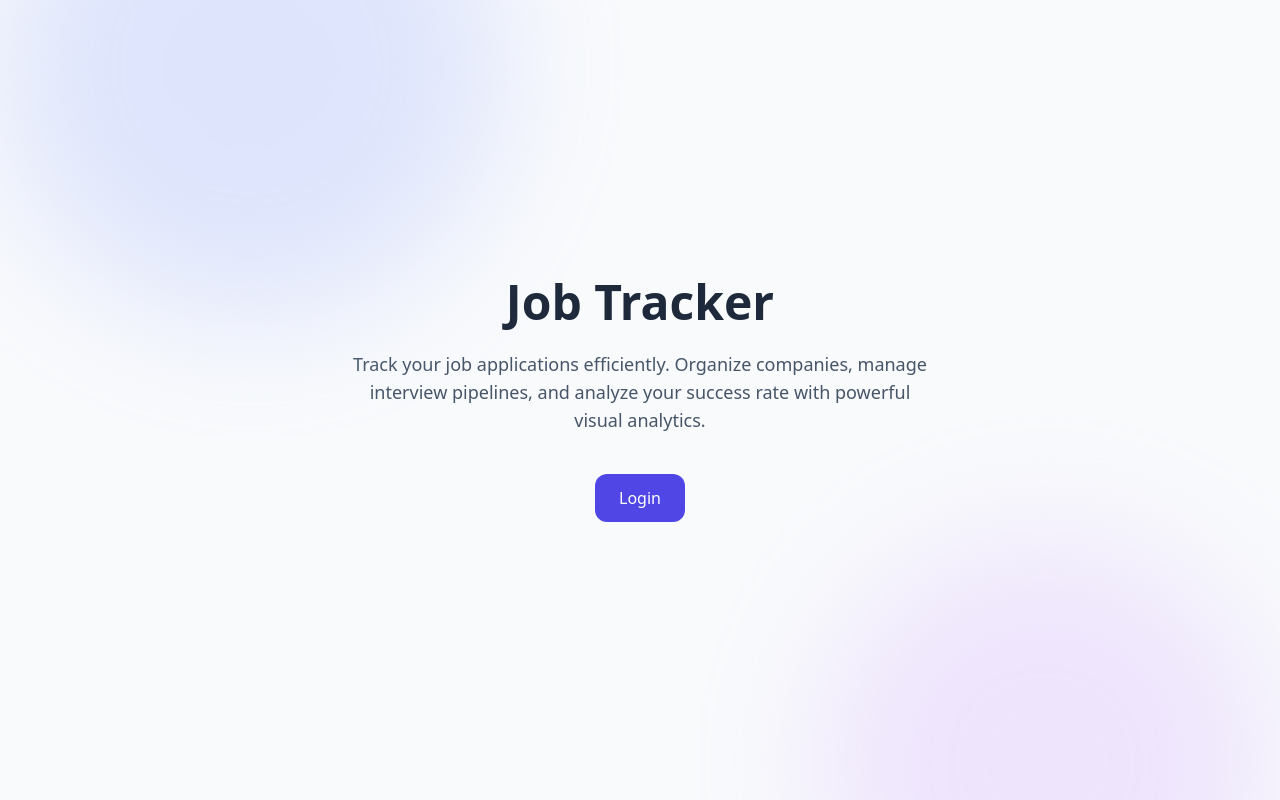
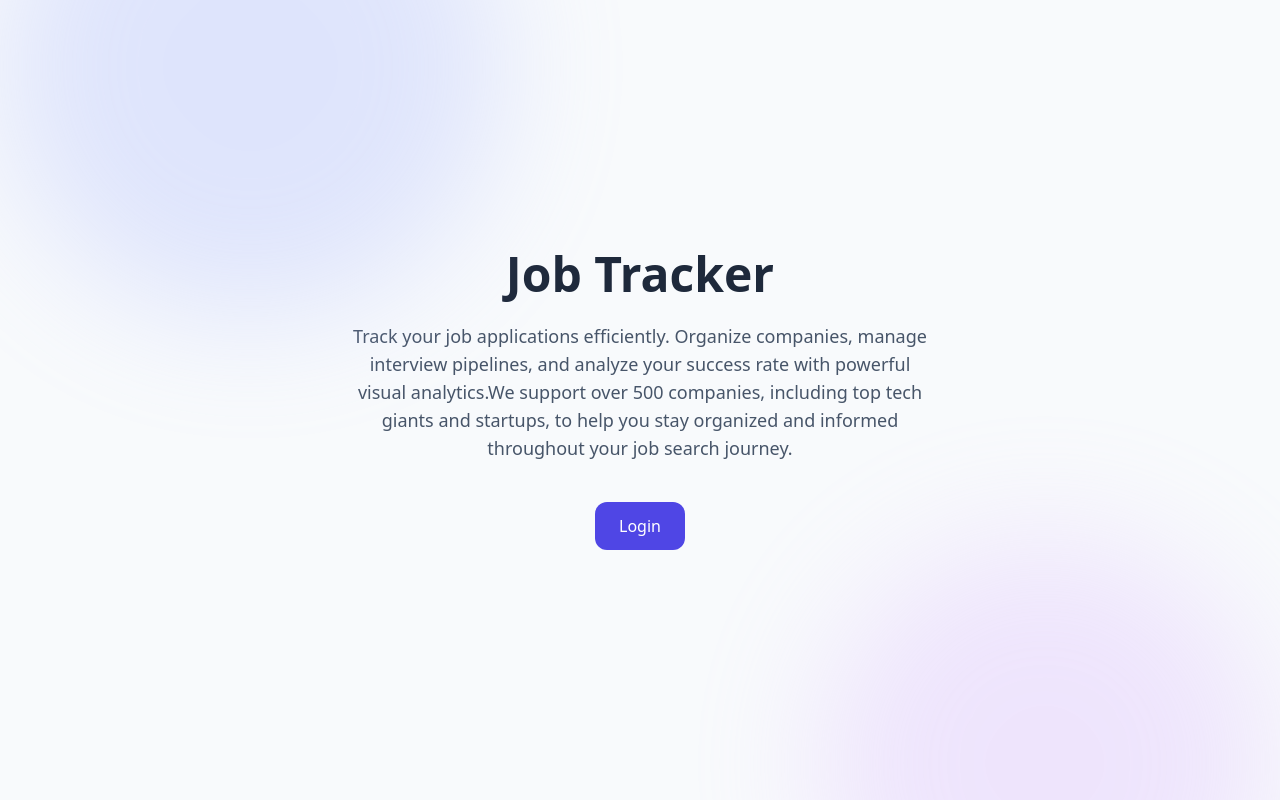
Before and after one commit to Bharath-342/Job-Tracker, a React (Vite) app: page / in a window 1280 px wide. Built offline with nearby package versions, Linux system fonts and the light colour scheme.

Commit message:
Changed Landing page

```diff
--- a/src/pages/Landing.jsx
+++ b/src/pages/Landing.jsx
@@ -21,7 +21,9 @@ function Landing() {
       <p className="mt-6 text-lg text-slate-600 max-w-xl">
         Track your job applications efficiently. Organize companies,
         manage interview pipelines, and analyze your success rate
-        with powerful visual analytics.
+        with powerful visual analytics.We support over 500 companies,
+        including top tech giants and startups, to help you stay organized and
+         informed throughout your job search journey.
       </p>
 
       <button
```
